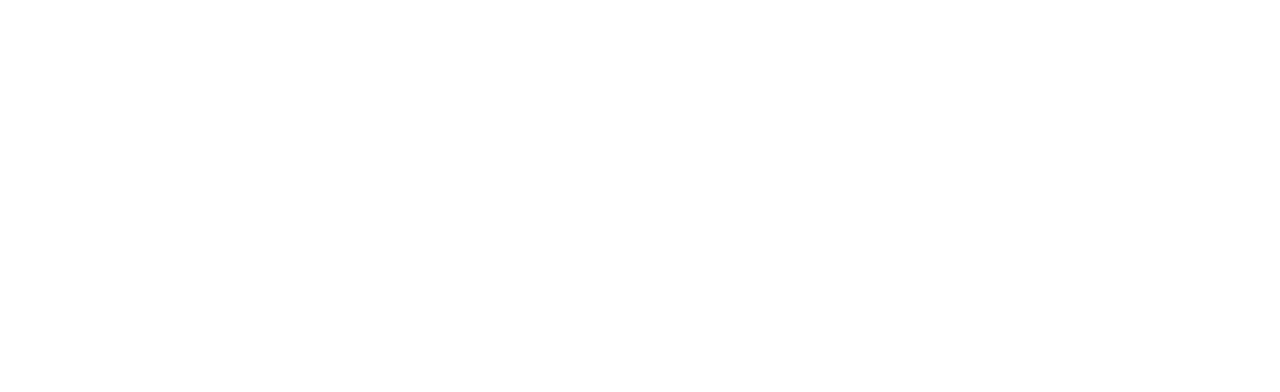
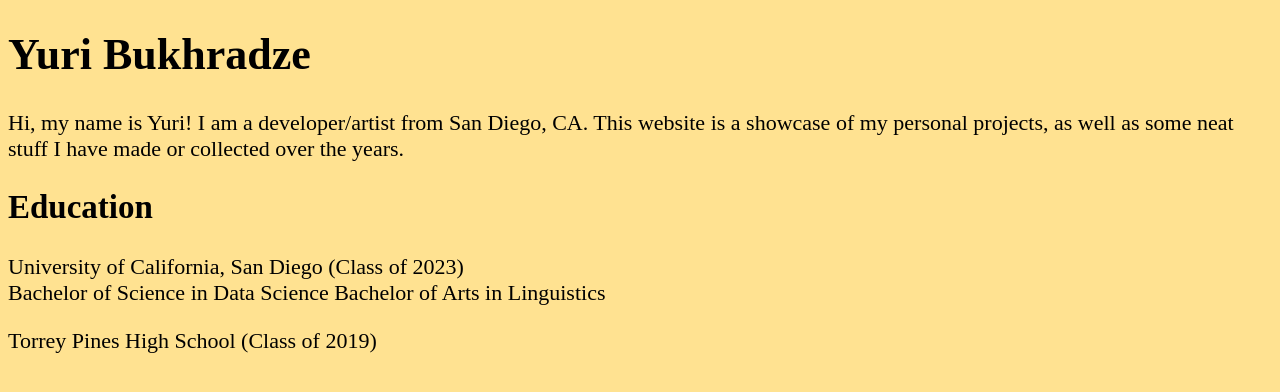
Before and after one commit to yuribz/yuribz.github.io, a plain HTML site: page subpages/about.html in a window 1280 px wide. Drawn offline with Linux system fonts and the light colour scheme.

Commit message:
Added about page

```diff
--- a/style.css
+++ b/style.css
@@ -1,7 +1,18 @@
 #name-title {
     color : rgb(96, 0, 185);
+
 }
 
 body {
     background-color: rgb(255, 226, 145);
+    font-family:  'Manrope';
+    font-size: 22px;
 }
+
+.subpage {
+    color: black;
+}
+
+a {
+    text-decoration: none;
+}
--- a/subpages/about.html
+++ b/subpages/about.html
@@ -0,0 +1,36 @@
+<!DOCTYPE html>
+<html lang="en">
+<head>
+    <meta charset="UTF-8">
+    <meta name="viewport" content="width=device-width, initial-scale=1.0">
+    <title>About</title>
+    <link rel="stylesheet" href="/style.css">
+</head>
+<body>
+    <h1> Yuri Bukhradze</h1>
+
+    <div id="about-info">
+        <p>
+            Hi, my name is Yuri! I am a developer/artist from San Diego, CA.
+            This website is a showcase of my personal projects, as well as some
+            neat stuff I have made or collected over the years.
+        </p>
+    </div>
+
+    <div id="about-education">
+        <h2> Education</h2>
+        <p>
+            University of California, San Diego (Class of 2023) <br>
+            Bachelor of Science in Data Science
+            Bachelor of Arts in Linguistics
+        </p>
+        <p>
+            Torrey Pines High School (Class of 2019)
+        </p>
+    </div>
+
+    <div id="about-interests">
+
+    </div>
+</body>
+</html>
```
